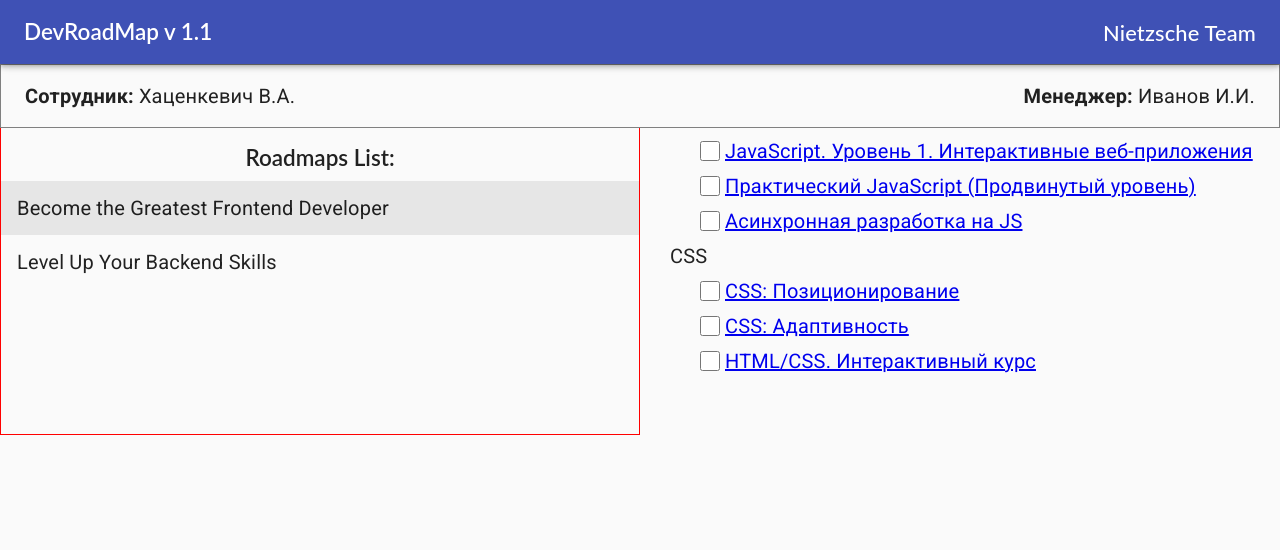
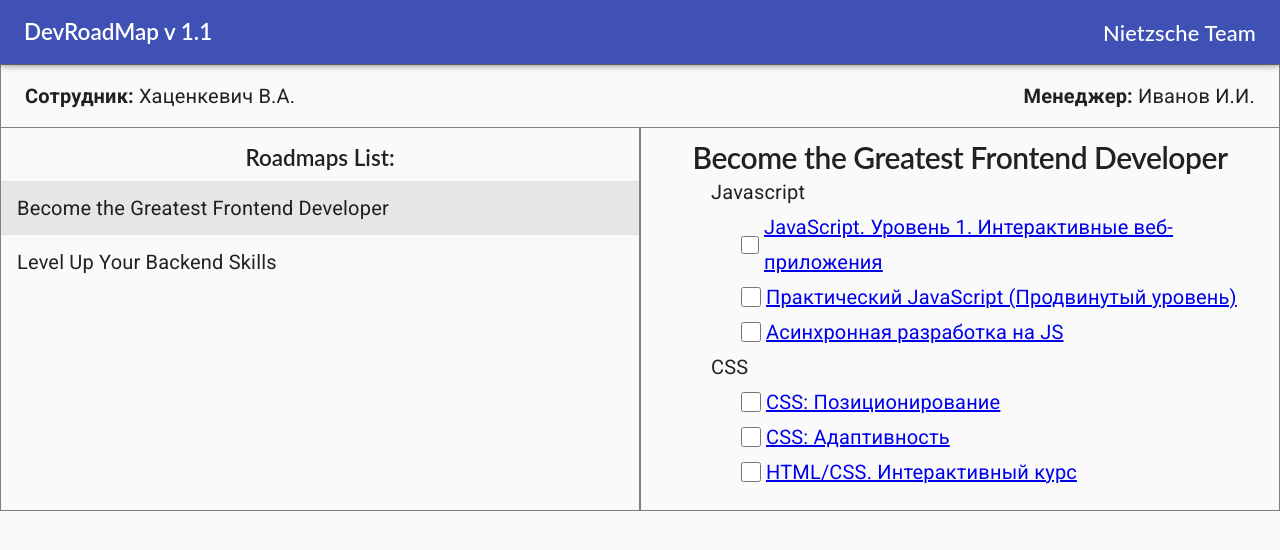
Before and after one commit to YuLogun/roadmap, a React (Create React App) app: page /roadmap in a window 1280 px wide. Shown: the top 550 px of the page. Built offline with nearby package versions, Linux system fonts and the light colour scheme.

Commit message:
updated css

```diff
--- a/src/components/DeveloperView/DeveloperView.styles.js
+++ b/src/components/DeveloperView/DeveloperView.styles.js
@@ -18,6 +18,6 @@ export const useStyles = makeStyles((theme) => ({
   roadmapList: {
     top: '56px',
     position: 'relative',
-    border: '1px solid red'
+    border: '1px solid gray'
   }
 }));
--- a/src/components/Roadmap/Roadmap.js
+++ b/src/components/Roadmap/Roadmap.js
@@ -1,8 +1,8 @@
-import React from "react";
+import React from 'react';
 
 //components
-import Technology from "../Technology/Technology";
-import { Typography } from "@material-ui/core";
+import Technology from '../Technology/Technology';
+import { Typography } from '@material-ui/core';
 
 //styles
 import { useStyles } from './Roadmap.styles';
@@ -12,7 +12,7 @@ const Roadmap = ({ roadmapTitle, coursesTestData, managerView, styles }) => {
 
   return (
     <div className={classes.container}>
-    {/* <div className={`container ${styles}`}> */}
+      <div className={`container ${styles}`}>
         <ul className={classes.roadmapTitle}>
           {/* <ul className="list"> */}
           <li>
@@ -31,6 +31,7 @@ const Roadmap = ({ roadmapTitle, coursesTestData, managerView, styles }) => {
           </li>
         </ul>
       </div>
+    </div>
   );
 };
 
```
Lines whose indentation alone changed are shown as unchanged.
